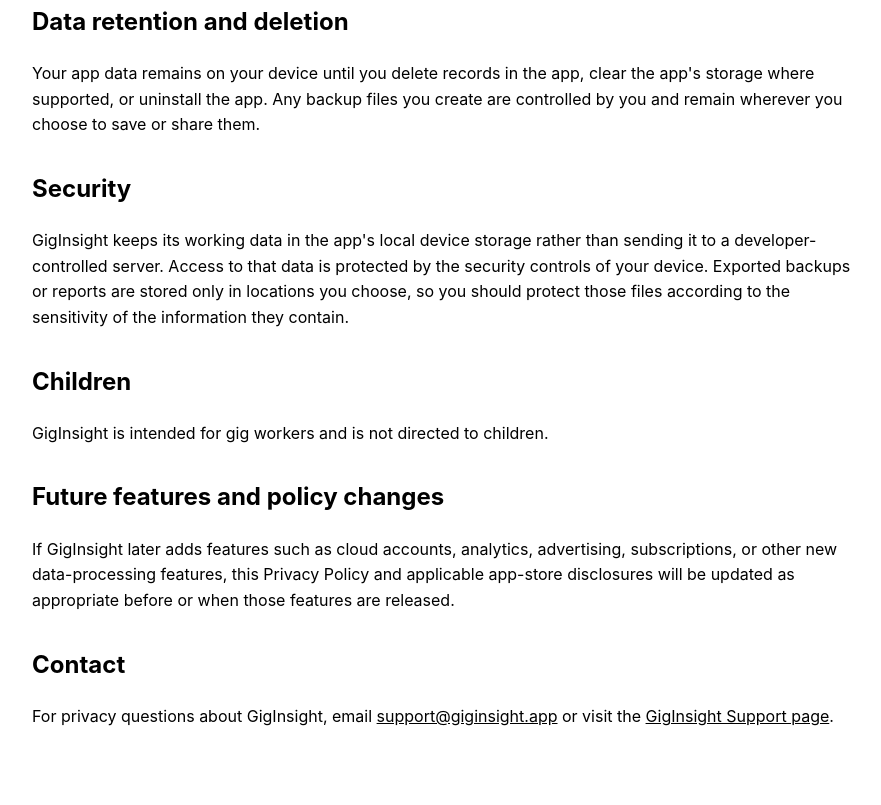
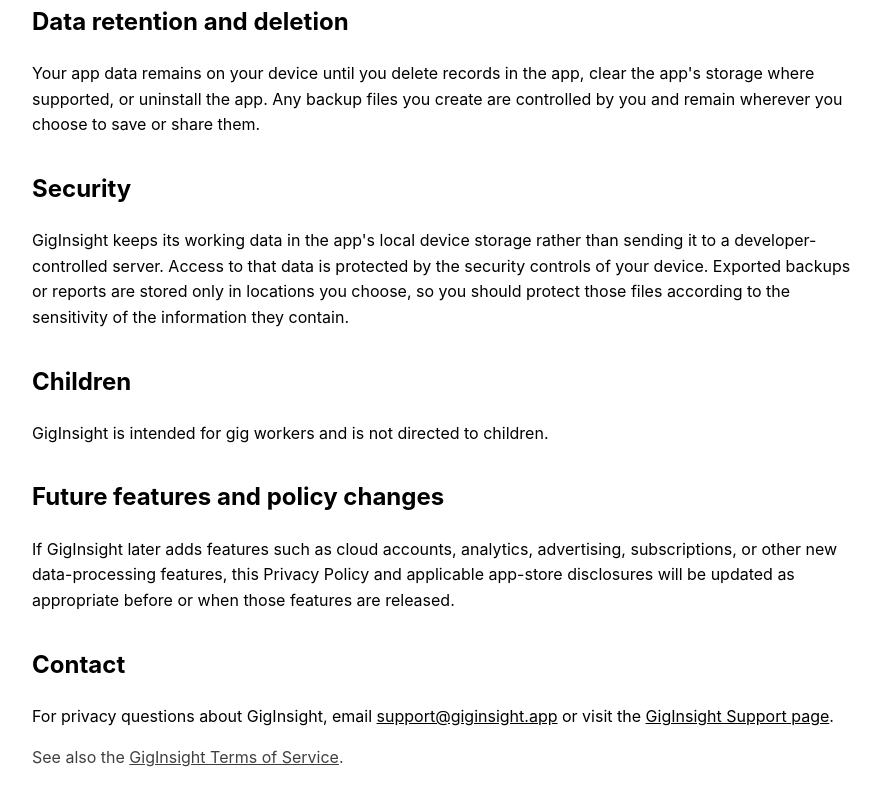
Before and after one commit to chriswilkins0/GigInsight-privacy, a plain HTML site: page index.html in a window 1280 px wide. Shown: the part 2499-3304 px from the top of the page, without its empty margins (198-1079 px from the left). Drawn offline with Linux system fonts and the light colour scheme.

Commit message:
Link Terms of Service from privacy policy

```diff
--- a/index.html
+++ b/index.html
@@ -68,6 +68,7 @@
 
   <h2>Contact</h2>
   <p>For privacy questions about GigInsight, email <a href="mailto:support@giginsight.app?subject=GigInsight%20Privacy%20Question">support@giginsight.app</a> or visit the <a href="support.html">GigInsight Support page</a>.</p>
+  <p class="muted">See also the <a href="terms/">GigInsight Terms of Service</a>.</p>
 </main>
 </body>
 </html>
```
